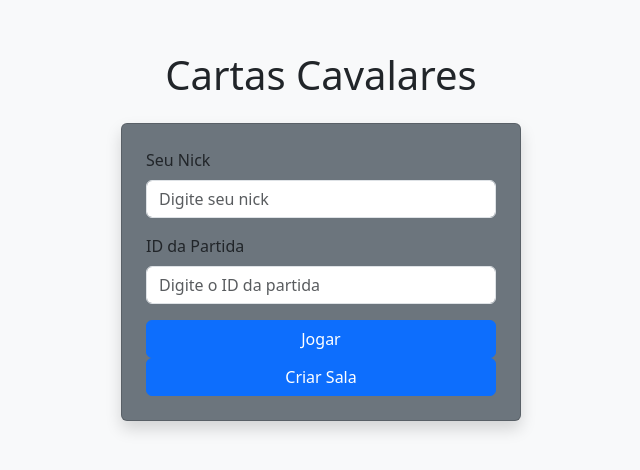
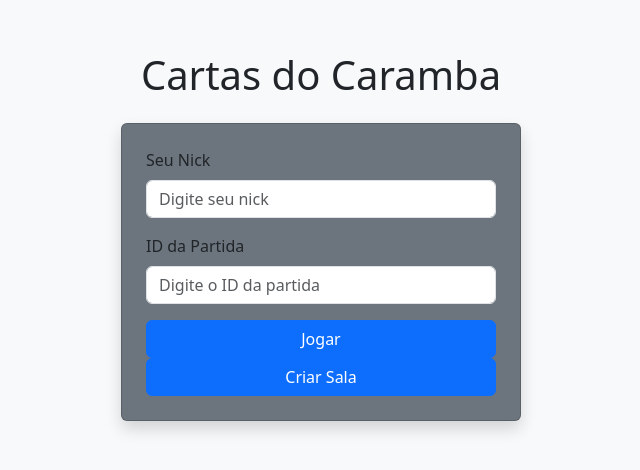
Before and after one commit to PedroHMeireles2001/Cartas-Coringa, a website: page public/index.html in a window 1280 px wide. Shown: the part 164-634 px from the top of the page, without its empty margins (319-959 px from the left). Drawn offline with nearby package versions, Linux system fonts and the light colour scheme; no server answers.

Commit message:
Add files via upload

```diff
--- a/public/index.html
+++ b/public/index.html
@@ -3,14 +3,14 @@
 <head>
   <meta charset="UTF-8" />
   <meta name="viewport" content="width=device-width, initial-scale=1" />
-  <title>Cartas Cavalares</title>
+  <title>Cartas do Caramba</title>
   <link href="https://cdn.jsdelivr.net/npm/bootstrap@5.3.3/dist/css/bootstrap.min.css" rel="stylesheet" />
   <link rel="stylesheet" href="/css/game.css" />
 </head>
 <body class="bg-light">
   <div id="index">
     <div class="container d-flex flex-column justify-content-center align-items-center vh-100">
-        <h1 class="mb-4">Cartas Cavalares</h1>
+        <h1 class="mb-4">Cartas do Caramba</h1>
 
         <div class="card p-4 bg-secondary shadow" style="width: 100%; max-width: 400px;">
             <div class="mb-3">
@@ -48,7 +48,7 @@
     <div class="container py-4">
       <!-- Header -->
       <div class="d-flex justify-content-between align-items-center mb-3">
-        <h2>Cartas Cavalares</h2>
+        <h2>Cartas do Caramba</h2>
         <p class="mb-0">Partida: <strong id="gameCode">----</strong></p>
       </div>
 
```
